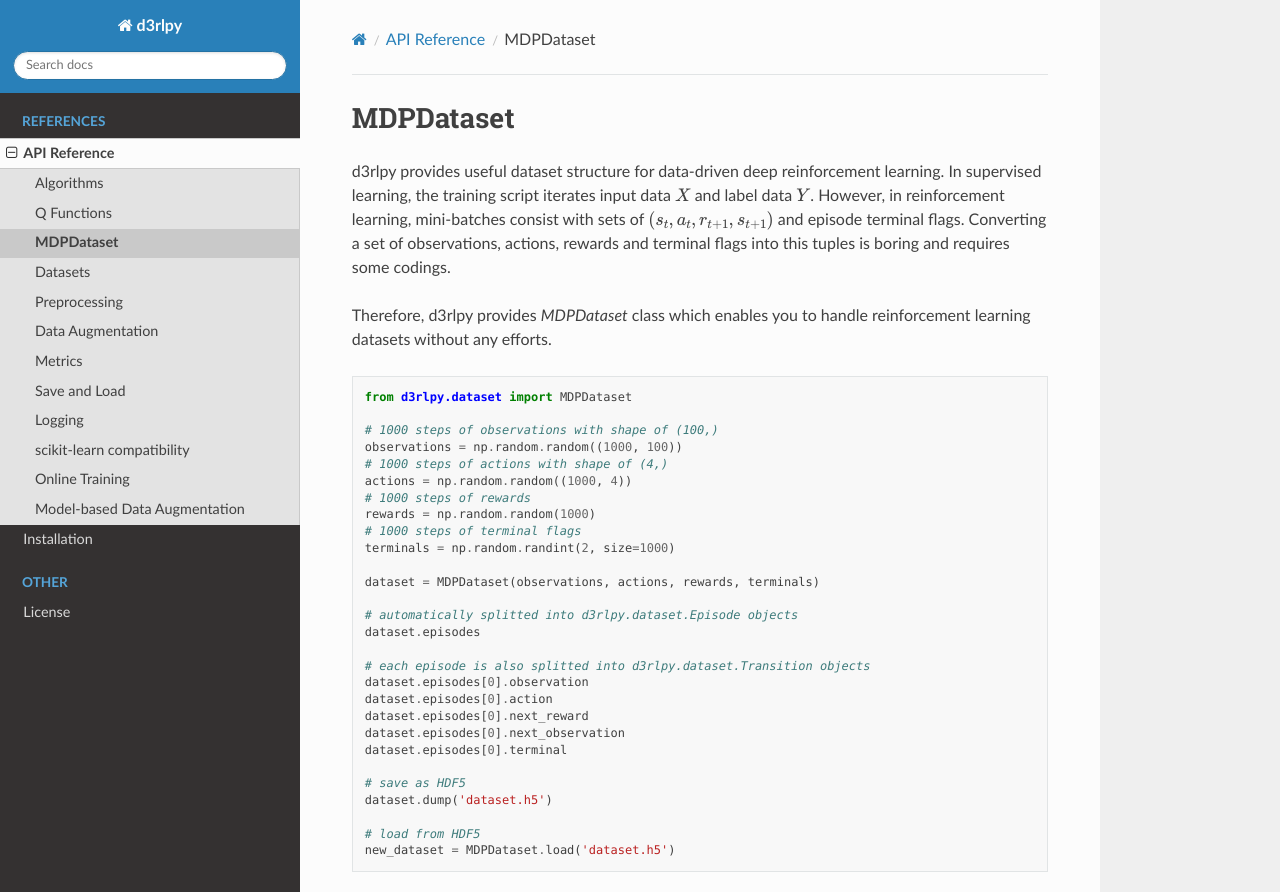
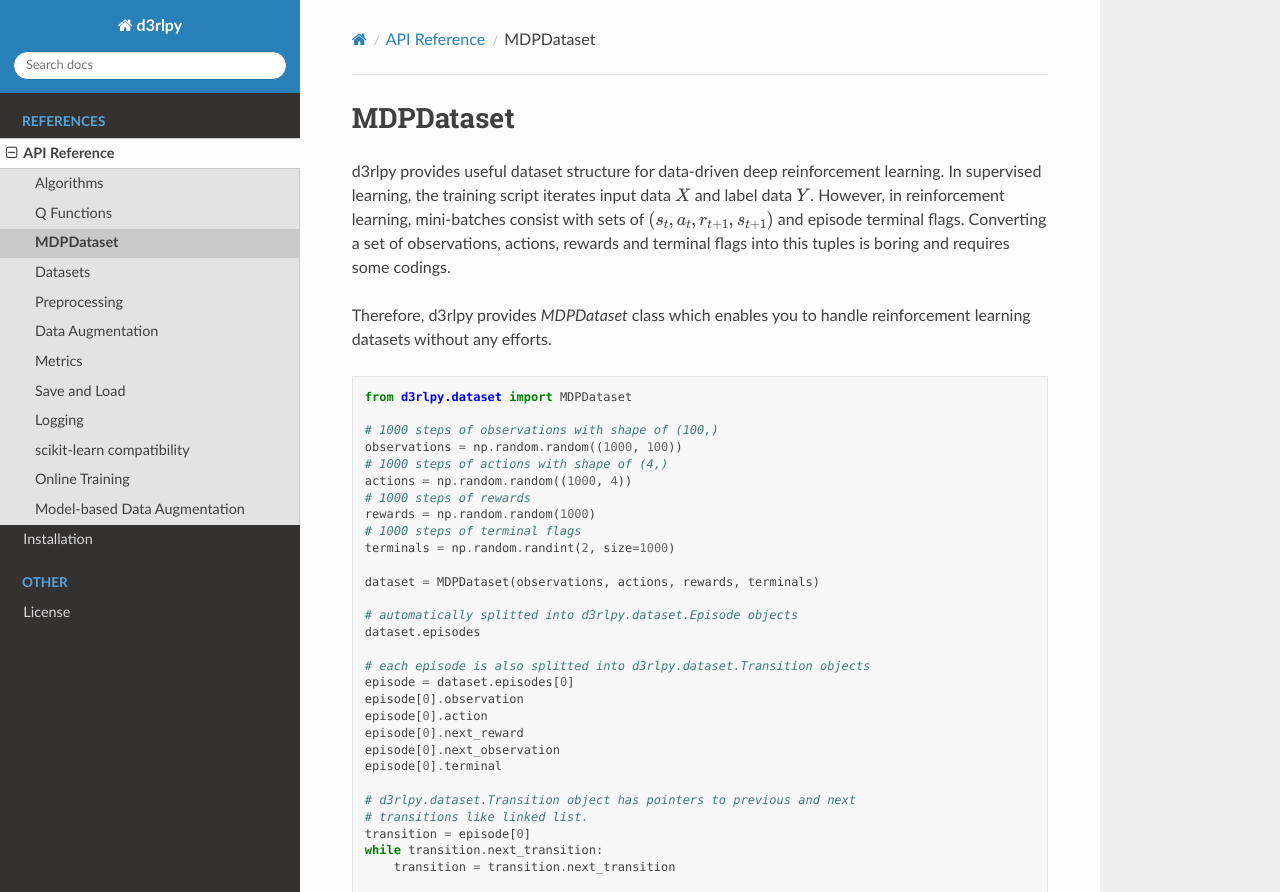
Before and after one commit to takuseno/d3rlpy, a Sphinx documentation site: the page built from docs/references/dataset.rst, in a window 1280 px wide and 1303 px high, cut to the strip 0-892 px from the top of the window. Built offline with Sphinx 7.4.7 and the Read the Docs theme 2.0.0, drawn with Linux system fonts in a browser that asks for light colours; pages that are not in the unit, such as notebooks, are missing from menus.

Commit message:
Update dataset document

```diff
--- a/docs/references/dataset.rst
+++ b/docs/references/dataset.rst
@@ -34,11 +34,18 @@ reinforcement learning datasets without any efforts.
     dataset.episodes
 
     # each episode is also splitted into d3rlpy.dataset.Transition objects
-    dataset.episodes[0].observation
-    dataset.episodes[0].action
-    dataset.episodes[0].next_reward
-    dataset.episodes[0].next_observation
-    dataset.episodes[0].terminal
+    episode = dataset.episodes[0]
+    episode[0].observation
+    episode[0].action
+    episode[0].next_reward
+    episode[0].next_observation
+    episode[0].terminal
+
+    # d3rlpy.dataset.Transition object has pointers to previous and next
+    # transitions like linked list.
+    transition = episode[0]
+    while transition.next_transition:
+        transition = transition.next_transition
 
     # save as HDF5
     dataset.dump('dataset.h5')
```
